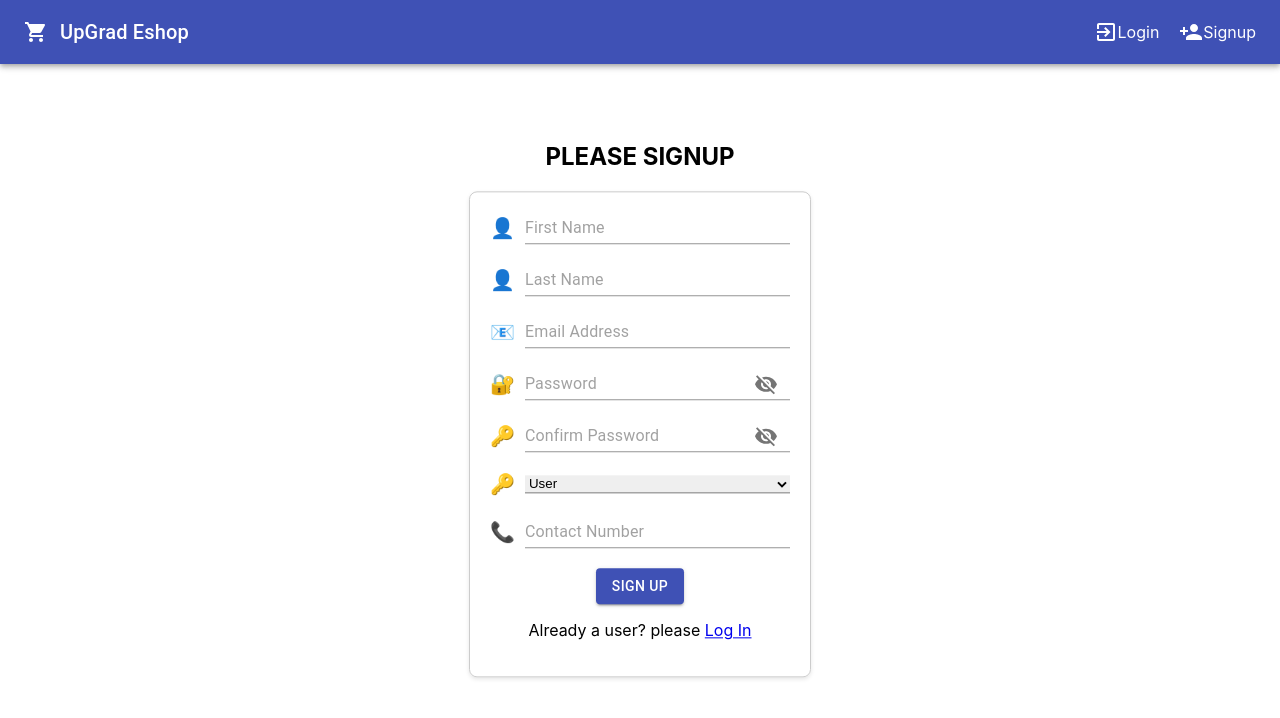
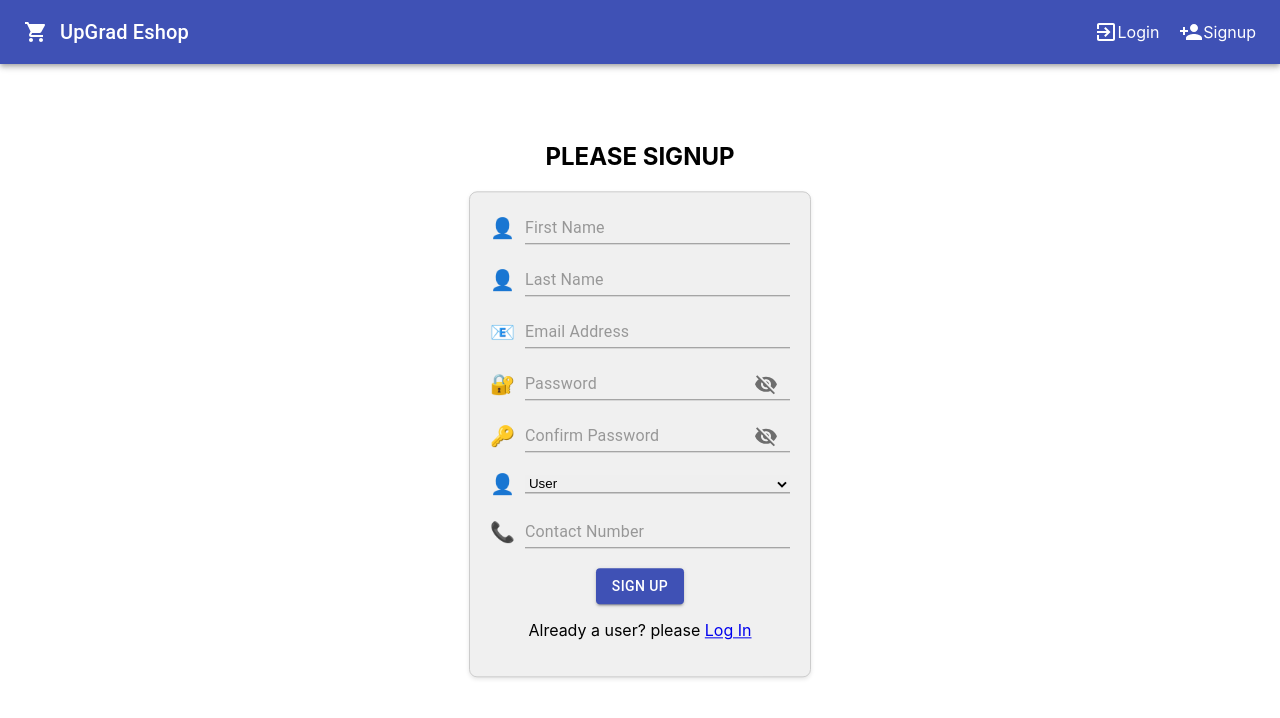
Before and after one commit to joey2310/Frontend-Project, a React (Create React App) app: page /signup in a window 1280 px wide. Shown: the top 718 px of the page. Built offline with nearby package versions, Linux system fonts and the light colour scheme.

Commit message:
Changed background color

```diff
--- a/src/components/Login/Login.css
+++ b/src/components/Login/Login.css
@@ -17,6 +17,7 @@
     border-radius: 8px;
     box-shadow: 0 2px 4px rgba(0, 0, 0, 0.1);
     text-align: center;
+    background-color: rgb(240, 240, 240);
   }
 
   .logout:hover {
--- a/src/components/SignUp/SignUp.css
+++ b/src/components/SignUp/SignUp.css
@@ -17,6 +17,7 @@
     border-radius: 8px;
     box-shadow: 0 2px 4px rgba(0, 0, 0, 0.1);
     text-align: center;
+    background-color: rgb(240, 240, 240);
   }
 
   .logout:hover {
--- a/src/components/SignUp/SignUp.js
+++ b/src/components/SignUp/SignUp.js
@@ -169,7 +169,7 @@ function Signup() {
             />
           </div>
           <div className="input-container">
-            <span className="icon">🔑</span>
+            <span className="icon">👤 </span>
             <select
               className="role-select"
               value={role}
```
